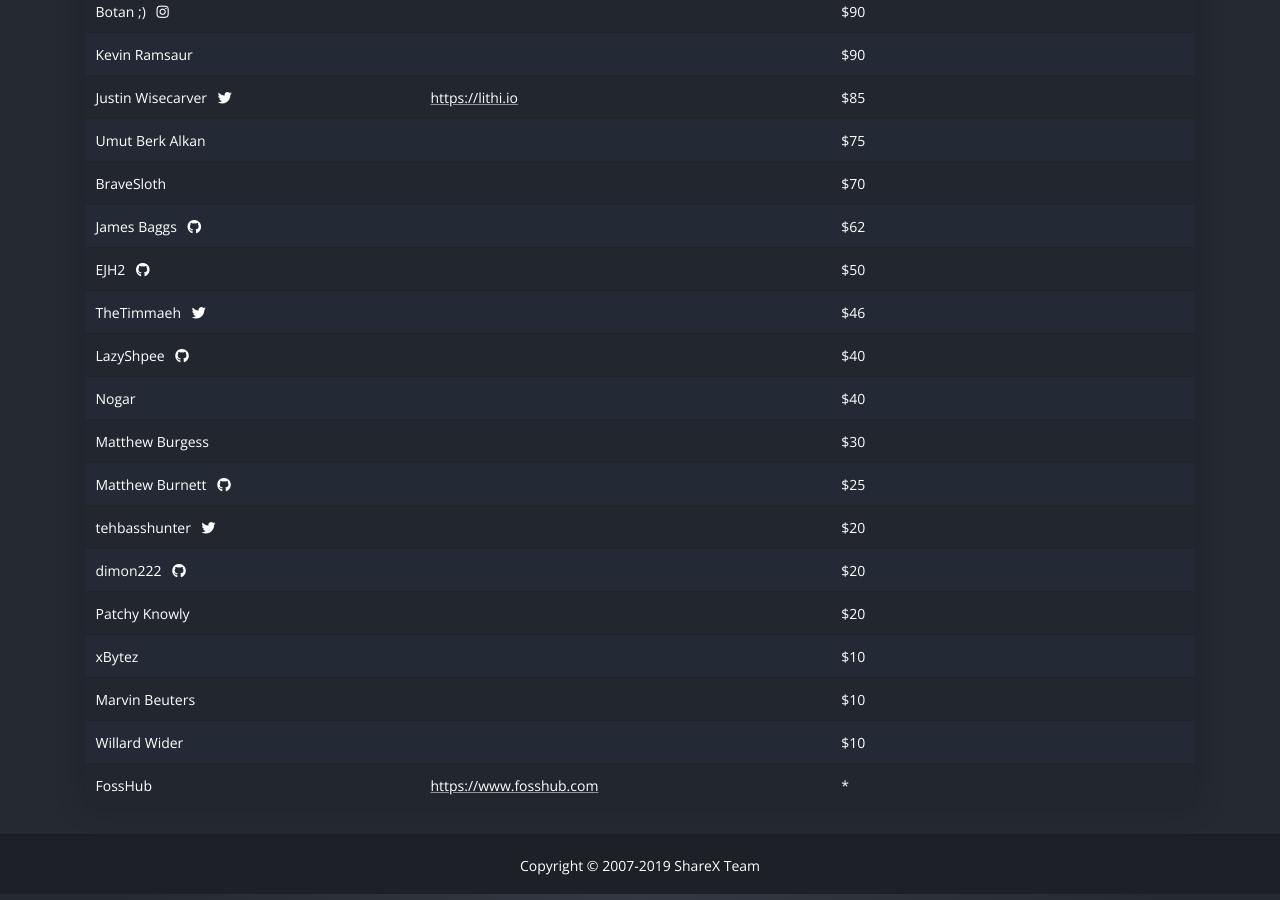
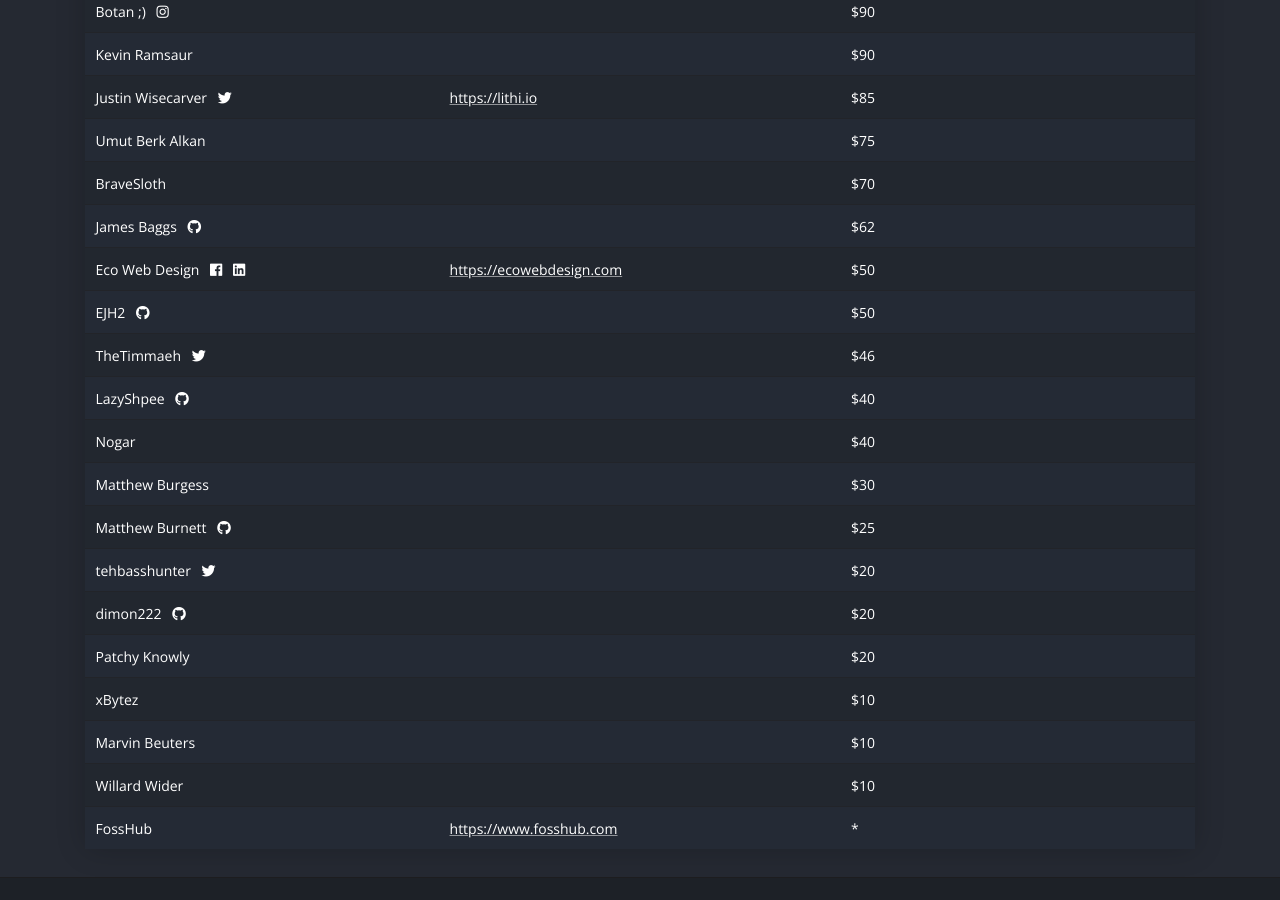
Before and after one commit to ShareX/sharex.github.io, a Jekyll site: the page built from donate/index.html, in a window 1280 px wide and 900 px high, scrolled down 1064 px. Built offline with Jekyll 4.4.1, drawn with Linux system fonts in a browser that asks for light colours.

Commit message:
Update donators list

```diff
--- a/_data/donators.yml
+++ b/_data/donators.yml
@@ -111,3 +111,9 @@
 
 - name: FossHub
   website: https://www.fosshub.com
+
+- name: Eco Web Design
+  facebook: https://www.facebook.com/EcoWebDesign
+  linkedin: https://www.linkedin.com/company/eco-web-design
+  website: https://ecowebdesign.com
+  amount: 50
--- a/donate/index.html
+++ b/donate/index.html
@@ -108,6 +108,7 @@
                         {% if donator.twitter %}<a href="{{ donator.twitter }}"><i class="fab fa-twitter"></i></a>{% endif %}
                         {% if donator.facebook %}<a href="{{ donator.facebook }}"><i class="fab fa-facebook"></i></a>{% endif %}
                         {% if donator.github %}<a href="{{ donator.github }}"><i class="fab fa-github"></i></a>{% endif %}
+                        {% if donator.linkedin %}<a href="{{ donator.linkedin }}"><i class="fab fa-linkedin"></i></a>{% endif %}
                         {% if donator.instagram %}<a href="{{ donator.instagram }}"><i class="fab fa-instagram"></i></a>{% endif %}
                     </td>
                     <td>{% if donator.website %}<a href="{{ donator.website }}">{{ donator.website }}</a>{% endif %}</td>
```
